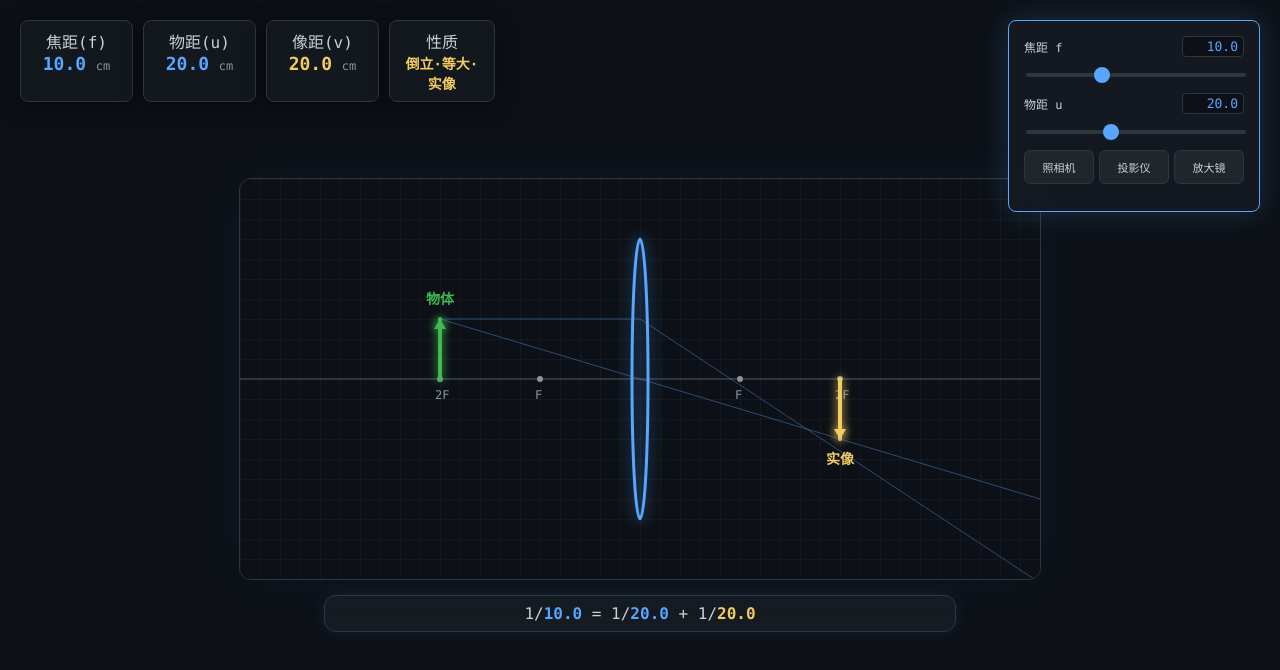
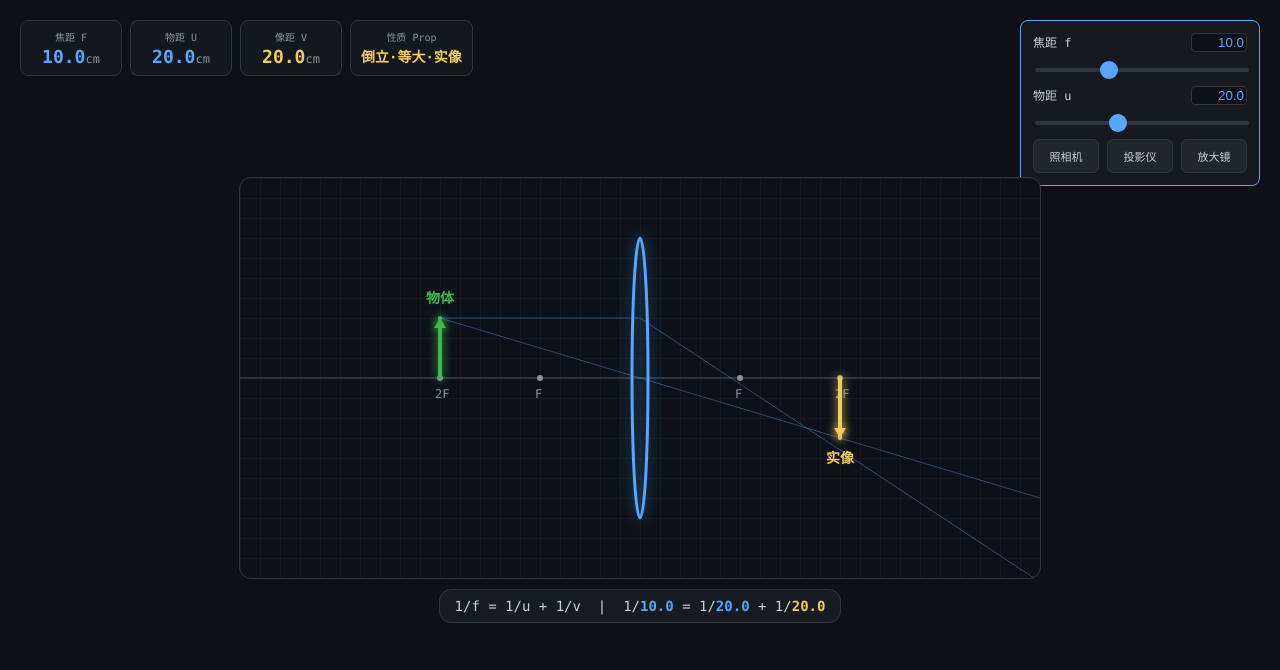
Before and after one commit to minkyang4-afk/DUDU-EDU, a plain HTML site: page index.html in a window 1280 px wide. Drawn offline with Linux system fonts and the light colour scheme.

Commit message:
Update index.html

```diff
--- a/index.html
+++ b/index.html
@@ -3,146 +3,90 @@
 <head>
     <meta charset="UTF-8">
     <meta name="viewport" content="width=device-width, initial-scale=1.0, maximum-scale=1.0, user-scalable=no">
-    <title>AI 光路实验室 v0.8 (修复版)</title>
+    <title>AI 光路实验室 v0.9 (终极触控版)</title>
     <style>
+        /* 全局样式 - 保持不变 */
         body {
-            margin: 0;
-            background-color: #0d1117;
-            color: #c9d1d9;
+            margin: 0; background-color: #0d1117; color: #c9d1d9;
             font-family: 'Consolas', 'Monaco', 'PingFang SC', monospace;
-            display: flex;
-            flex-direction: column;
-            align-items: center;
-            justify-content: center;
-            min-height: 100vh;
-            overflow-x: hidden;
-            overflow-y: auto;
-            touch-action: pan-y;
-            padding: 10px 0;
-            box-sizing: border-box;
+            display: flex; flex-direction: column; align-items: center; justify-content: flex-start;
+            min-height: 100vh; overflow-x: hidden; touch-action: pan-y;
+            padding-top: 10px; box-sizing: border-box;
         }
 
-        /* HUD */
+        /* 响应式布局：HUD */
         #hud-container {
-            position: absolute;
-            top: 20px;
-            left: 20px;
-            display: flex;
-            gap: 10px;
-            flex-wrap: wrap;
-            z-index: 10;
-            pointer-events: none;
+            display: flex; width: 95vw; gap: 8px; flex-wrap: wrap; margin-bottom: 15px; pointer-events: none;
+            justify-content: center;
         }
         .hud-box {
-            background: rgba(22, 27, 34, 0.85);
-            border: 1px solid #30363d;
-            border-radius: 8px;
-            padding: 8px 12px;
-            box-shadow: 0 4px 20px rgba(0, 0, 0, 0.5);
+            background: rgba(22, 27, 34, 0.85); border: 1px solid #30363d; border-radius: 8px;
+            padding: 8px 10px; text-align: center; flex: 1; min-width: 80px;
             backdrop-filter: blur(10px);
-            flex: 1 1 auto;
-            min-width: 80px;
-            text-align: center;
         }
-        .hud-label { font-size: 10px; color: #8b949e; margin-bottom: 2px; }
         .hud-value { font-size: 18px; font-weight: bold; color: #58a6ff; font-family: 'Consolas', monospace; }
+        .hud-label { font-size: 10px; color: #8b949e; display: block; margin-bottom: 2px; }
         .hud-unit { font-size: 12px; color: #8b949e; }
         .highlight-blue { color: #58a6ff; } .highlight-text { color: #f2cc60; }
 
+        /* 控制台 */
+        #control-panel {
+            width: 90vw; background: rgba(22, 27, 34, 0.95); border: 1px solid #58a6ff;
+            border-radius: 8px; padding: 12px; margin-bottom: 15px; box-sizing: border-box;
+        }
+        .control-group { margin-bottom: 10px; }
+        .control-header { display: flex; justify-content: space-between; margin-bottom: 5px; font-size: 12px; }
+        .input-smart { width: 50px; background: #0d1117; border: 1px solid #30363d; color: #58a6ff; text-align: right; border-radius: 4px; }
+        input[type=range] { width: 100%; -webkit-appearance: none; background: transparent; }
+        input[type=range]::-webkit-slider-thumb { -webkit-appearance: none; height: 18px; width: 18px; border-radius: 50%; background: #58a6ff; margin-top: -7px; }
+        input[type=range]::-webkit-slider-runnable-track { width: 100%; height: 4px; background: #30363d; border-radius: 2px; }
+        .preset-grid { display: grid; grid-template-columns: 1fr 1fr 1fr; gap: 8px; }
+        .btn-preset { background: #21262d; border: 1px solid #30363d; color: #c9d1d9; padding: 8px; border-radius: 6px; font-size: 11px; }
+
         /* 画布 */
         #canvas-wrapper {
-            position: relative;
-            box-shadow: 0 0 50px rgba(88, 166, 255, 0.05);
-            border-radius: 12px;
-            overflow: hidden;
-            border: 1px solid #30363d;
-            width: 95vw;
-            max-width: 800px;
-            aspect-ratio: 2 / 1;
-            margin: 10px 0;
-            touch-action: none; /* 关键：画布内禁止浏览器滚动 */
-        }
-        canvas {
-            width: 100%; height: 100%;
+            position: relative; width: 95vw; max-width: 800px; aspect-ratio: 2/1;
+            border: 1px solid #30363d; border-radius: 12px; overflow: hidden;
             background-image: linear-gradient(rgba(255, 255, 255, 0.03) 1px, transparent 1px), linear-gradient(90deg, rgba(255, 255, 255, 0.03) 1px, transparent 1px);
             background-size: 20px 20px; background-color: #0d1117;
-            display: block;
+            touch-action: none; /* 禁止画布内滚动 */
         }
+        canvas { display: block; width: 100%; height: 100%; cursor: crosshair; }
 
         /* 公式 */
-        #formula-bar {
-            margin-top: 5px;
-            background: #161b22;
-            padding: 8px 15px;
-            border-radius: 12px;
-            border: 1px solid #30363d;
-            display: flex;
-            align-items: center;
-            gap: 15px;
-            box-shadow: 0 0 20px rgba(88, 166, 255, 0.1);
-            width: 90vw; max-width: 600px;
-            justify-content: center;
-            flex-wrap: wrap;
-        }
-        .formula-live { font-family: 'Consolas', monospace; font-size: 16px; color: #c9d1d9; }
+        #formula-bar { margin-top: 10px; padding: 8px 15px; border-radius: 12px; background: #161b22; border: 1px solid #30363d; font-family: 'Consolas', monospace; color: #c9d1d9; font-size: 14px; }
         .formula-highlight { color: #58a6ff; font-weight: bold; } .formula-result { color: #f2cc60; font-weight: bold; }
 
-        /* 控制台 */
-        #control-panel {
-            position: absolute;
-            right: 20px;
-            top: 20px;
-            width: 220px;
-            background: rgba(22, 27, 34, 0.95);
-            border: 1px solid #58a6ff;
-            border-radius: 8px;
-            padding: 15px;
-            box-shadow: 0 0 30px rgba(88, 166, 255, 0.2);
-            backdrop-filter: blur(10px);
-            z-index: 20;
-        }
-        .control-group { margin-bottom: 12px; }
-        .control-header { display: flex; justify-content: space-between; align-items: center; margin-bottom: 5px; }
-        .control-label { font-size: 12px; color: #c9d1d9; }
-        .input-smart { width: 50px; background: #0d1117; border: 1px solid #30363d; color: #58a6ff; padding: 2px 5px; border-radius: 4px; font-family: 'Consolas', monospace; font-size: 13px; text-align: right; outline: none; }
-        input[type=range] { width: 100%; -webkit-appearance: none; background: transparent; }
-        input[type=range]::-webkit-slider-thumb { -webkit-appearance: none; height: 16px; width: 16px; border-radius: 50%; background: #58a6ff; cursor: pointer; margin-top: -6px; }
-        input[type=range]::-webkit-slider-runnable-track { width: 100%; height: 4px; cursor: pointer; background: #30363d; border-radius: 2px; }
-        .preset-grid { display: grid; grid-template-columns: 1fr 1fr 1fr; gap: 5px; margin-top: 5px; }
-        .btn-preset { background: #21262d; border: 1px solid #30363d; color: #c9d1d9; padding: 8px 0; border-radius: 6px; font-size: 11px; cursor: pointer; text-align: center; }
-
-        /* 手机适配 */
-        @media (max-width: 850px) {
-            body { justify-content: flex-start; padding-top: 10px; height: auto; }
-            #hud-container { position: static; width: 95vw; justify-content: space-between; margin-bottom: 15px; }
-            #control-panel { position: static; width: 90vw; margin-bottom: 15px; transform: none; box-sizing: border-box; }
-            #canvas-wrapper { width: 95vw; }
+        /* 大屏适配 */
+        @media (min-width: 850px) {
+            body { justify-content: center; padding-top: 0; }
+            #hud-container { position: absolute; top: 20px; left: 20px; width: auto; flex-direction: row; }
+            #control-panel { position: absolute; top: 20px; right: 20px; width: 240px; }
         }
     </style>
 </head>
 <body>
+
     <div id="hud-container">
-        <div class="hud-box"><div>焦距(f)</div><div><span id="hud-f" class="hud-value">10.0</span> <span class="hud-unit">cm</span></div></div>
-        <div class="hud-box"><div>物距(u)</div><div><span id="val-u" class="hud-value highlight-blue">20.0</span> <span class="hud-unit">cm</span></div></div>
-        <div class="hud-box"><div>像距(v)</div><div><span id="val-v" class="hud-value highlight-text">20.0</span> <span class="hud-unit">cm</span></div></div>
-        <div class="hud-box" style="flex: 1.5;"><div>性质</div><div id="img-prop-cn" class="hud-value" style="font-size: 14px;">分析中...</div></div>
+        <div class="hud-box"><span class="hud-label">焦距 F</span><span id="hud-f" class="hud-value">10.0</span><span class="hud-unit">cm</span></div>
+        <div class="hud-box"><span class="hud-label">物距 U</span><span id="val-u" class="hud-value highlight-blue">20.0</span><span class="hud-unit">cm</span></div>
+        <div class="hud-box"><span class="hud-label">像距 V</span><span id="val-v" class="hud-value highlight-text">20.0</span><span class="hud-unit">cm</span></div>
+        <div class="hud-box" style="flex:1.5"><span class="hud-label">性质 Prop</span><span id="img-prop-cn" class="hud-value" style="font-size:14px">分析中...</span></div>
     </div>
 
     <div id="control-panel">
         <div class="control-group">
-            <div class="control-header"><span class="control-label">焦距 f</span><input type="text" id="input-f" class="input-smart" value="10.0"></div>
+            <div class="control-header"><span>焦距 f</span><input type="text" id="input-f" class="input-smart" value="10.0"></div>
             <input type="range" id="slider-f" min="5" max="20" step="0.1" value="10">
         </div>
         <div class="control-group">
-            <div class="control-header"><span class="control-label">物距 u</span><input type="text" id="input-u" class="input-smart" value="20.0"></div>
+            <div class="control-header"><span>物距 u</span><input type="text" id="input-u" class="input-smart" value="20.0"></div>
             <input type="range" id="slider-u" min="2" max="50" step="0.1" value="20">
         </div>
-        <div class="control-group">
-            <div class="preset-grid">
-                <button class="btn-preset" onclick="setPreset('camera')">照相机</button>
-                <button class="btn-preset" onclick="setPreset('projector')">投影仪</button>
-                <button class="btn-preset" onclick="setPreset('magnifier')">放大镜</button>
-            </div>
+        <div class="preset-grid">
+            <button class="btn-preset" onclick="setPreset('camera')">照相机</button>
+            <button class="btn-preset" onclick="setPreset('projector')">投影仪</button>
+            <button class="btn-preset" onclick="setPreset('magnifier')">放大镜</button>
         </div>
     </div>
 
@@ -151,80 +95,69 @@
     </div>
 
     <div id="formula-bar">
-        <div class="formula-live" id="formula-dynamic">Loading...</div>
+        1/f = 1/u + 1/v &nbsp;|&nbsp; <span id="formula-dynamic">Loading...</span>
     </div>
 
 <script>
     const canvas = document.getElementById('opticsCanvas');
     const ctx = canvas.getContext('2d');
 
+    // --- 核心：响应式画布 ---
     function resizeCanvas() {
         const container = document.getElementById('canvas-wrapper');
-        // 关键：确保分辨率匹配
         canvas.width = container.clientWidth;
         canvas.height = container.clientHeight;
         draw();
     }
     window.addEventListener('resize', resizeCanvas);
 
-    const SCALE = 10;
+    // --- 物理参数 ---
+    const SCALE = 10; // 10px = 1cm
     let f_cm = 10.0;
     let f = f_cm * SCALE;
     let objectPos = { x_cm: 20.0, h: 60 };
     let isDragging = false;
 
-    // UI Refs
-    const sliderF = document.getElementById('slider-f'); const inputF = document.getElementById('input-f');
-    const sliderU = document.getElementById('slider-u'); const inputU = document.getElementById('input-u');
-    const hudF = document.getElementById('hud-f'); const formulaDiv = document.getElementById('formula-dynamic');
-
-    // --- 坐标系统核心 ---
-    // 将指针事件转换为相对于画布中心透镜的 cm 距离
+    // --- 交互坐标计算 (Pointer Event) ---
     function getPointerCm(e) {
         const rect = canvas.getBoundingClientRect();
-        // 兼容触摸和鼠标
+        // 兼容鼠标和触摸 (获取第一个触点)
         const clientX = (e.touches && e.touches.length > 0) ? e.touches[0].clientX : e.clientX;
 
-        // 算出在画布内的像素 X
+        // 映射到 Canvas 内部像素
         const x_px = (clientX - rect.left) * (canvas.width / rect.width);
 
-        // 画布中心是透镜位置
+        // 转换为相对于透镜中心的 cm (向左为正)
         const lensX = canvas.width / 2;
-
-        // 向左为正（物距）
         return (lensX - x_px) / SCALE;
     }
 
-    // --- 交互逻辑 ---
+    // --- 交互事件处理 ---
     function handleStart(e) {
-        const u_cm_click = getPointerCm(e);
+        const u_click = getPointerCm(e);
 
-        // 计算 Y 轴点击位置 (像素)
-        const rect = canvas.getBoundingClientRect();
-        const clientY = (e.touches && e.touches.length > 0) ? e.touches[0].clientY : e.clientY;
-        const y_px = (clientY - rect.top) * (canvas.height / rect.height);
-        const axisY = canvas.height / 2;
-
-        // 判定点击范围：X轴误差 ±1.5cm，Y轴误差 ±100px
-        if (Math.abs(u_cm_click - objectPos.x_cm) < 1.5 && Math.abs(y_px - (axisY - objectPos.h)) < 150) {
+        // 🔥 核心修正：判定范围扩大到 4cm (也就是左右各 40px 宽度的区域)
+        // 🔥 核心修正：不再判断 Y 轴高度，只要在这一竖条上点击都算中
+        if (Math.abs(u_click - objectPos.x_cm) < 4.0) {
             isDragging = true;
+            canvas.style.cursor = 'grabbing'; // 改变光标形状
         }
     }
 
     function handleMove(e) {
         if (isDragging) {
-            if (e.cancelable) e.preventDefault(); // 防止手机滚动
+            if (e.cancelable) e.preventDefault(); // 防止手机页面滚动
 
             let newU = getPointerCm(e);
 
-            // 限制范围
-            const maxU = (canvas.width / 2) / SCALE - 1; // 别拖出屏幕左边
-            if (newU < 0.5) newU = 0.5;
+            // 限制范围 (防止拖出屏幕)
+            const maxU = (canvas.width / 2) / SCALE - 0.5;
+            if (newU < 1.0) newU = 1.0;
             if (newU > maxU) newU = maxU;
 
             objectPos.x_cm = newU;
 
-            // 同步UI
+            // 实时更新UI
             sliderU.value = newU.toFixed(1);
             inputU.value = newU.toFixed(1);
             updateAllUI();
@@ -232,34 +165,42 @@
         }
     }
 
-    function handleEnd(e) { isDragging = false; }
+    function handleEnd(e) {
+        isDragging = false;
+        canvas.style.cursor = 'crosshair';
+    }
 
-    // 绑定事件
+    // 绑定所有事件 (Mouse + Touch)
     canvas.addEventListener('mousedown', handleStart);
     canvas.addEventListener('mousemove', handleMove);
     canvas.addEventListener('mouseup', handleEnd);
 
+    // passive: false 是为了能用 preventDefault 阻止滚动
     canvas.addEventListener('touchstart', handleStart, { passive: false });
     canvas.addEventListener('touchmove', handleMove, { passive: false });
     canvas.addEventListener('touchend', handleEnd);
 
-    // --- UI Update ---
+    // --- UI 联动逻辑 ---
+    const sliderF = document.getElementById('slider-f'); const inputF = document.getElementById('input-f');
+    const sliderU = document.getElementById('slider-u'); const inputU = document.getElementById('input-u');
+
     function updateFromInput(type) {
-        if (type === 'f') { let val = parseFloat(inputF.value); if(!isNaN(val)){ f_cm=val; f=f_cm*SCALE; sliderF.value=val; } }
-        else { let val = parseFloat(inputU.value); if(!isNaN(val)){ objectPos.x_cm=val; sliderU.value=val; } }
+        if (type==='f') { let v=parseFloat(inputF.value); if(!isNaN(v)){f_cm=v; f=f_cm*SCALE; sliderF.value=v;} }
+        else { let v=parseFloat(inputU.value); if(!isNaN(v)){objectPos.x_cm=v; sliderU.value=v;} }
         updateAllUI(); draw();
     }
     function updateFromSlider(type) {
-        if (type === 'f') { f_cm=parseFloat(sliderF.value); f=f_cm*SCALE; inputF.value=f_cm.toFixed(1); }
+        if (type==='f') { f_cm=parseFloat(sliderF.value); f=f_cm*SCALE; inputF.value=f_cm.toFixed(1); }
         else { objectPos.x_cm=parseFloat(sliderU.value); inputU.value=objectPos.x_cm.toFixed(1); }
         updateAllUI(); draw();
     }
+
     inputF.addEventListener('input', ()=>updateFromInput('f')); inputU.addEventListener('input', ()=>updateFromInput('u'));
     sliderF.addEventListener('input', ()=>updateFromSlider('f')); sliderU.addEventListener('input', ()=>updateFromSlider('u'));
 
     function setPreset(type) {
-        if(type=='camera'){f_cm=10; objectPos.x_cm=30;}
-        else if(type=='projector'){f_cm=10; objectPos.x_cm=15;}
+        if(type==='camera'){f_cm=10; objectPos.x_cm=30;}
+        else if(type==='projector'){f_cm=10; objectPos.x_cm=15;}
         else{f_cm=10; objectPos.x_cm=5;}
         f=f_cm*SCALE; sliderF.value=f_cm; inputF.value=f_cm.toFixed(1);
         sliderU.value=objectPos.x_cm; inputU.value=objectPos.x_cm.toFixed(1);
@@ -267,46 +208,53 @@
     }
 
     function updateAllUI() {
-        hudF.innerText = f_cm.toFixed(1);
+        document.getElementById('hud-f').innerText = f_cm.toFixed(1);
+        document.getElementById('val-u').innerText = objectPos.x_cm.toFixed(1);
+
+        let v_disp = "∞";
         const u = objectPos.x_cm;
-        let v_disp = "∞";
         if (Math.abs(u - f_cm) > 0.1) {
             const v = (f_cm * u) / (u - f_cm);
             v_disp = Math.abs(v).toFixed(1);
         }
-        formulaDiv.innerHTML = `1/<span class="formula-highlight">${f_cm.toFixed(1)}</span> = 1/<span class="formula-highlight">${u.toFixed(1)}</span> + 1/<span class="formula-result">${v_disp}</span>`;
+        document.getElementById('val-v').innerText = v_disp;
+        document.getElementById('formula-dynamic').innerHTML =
+            `1/<span class="formula-highlight">${f_cm.toFixed(1)}</span> = 1/<span class="formula-highlight">${u.toFixed(1)}</span> + 1/<span class="formula-result">${v_disp}</span>`;
     }
 
-    // --- Draw ---
+    // --- 绘图引擎 ---
     function draw() {
         ctx.clearRect(0,0,canvas.width,canvas.height);
         const lx = canvas.width/2; const ly = canvas.height/2;
-        // 动态高度，适应手机
+        // 动态高度适配
         const h = objectPos.h * (canvas.height/400);
 
-        // Grid & Axis
+        // 轴线与刻度
         ctx.beginPath(); ctx.strokeStyle='#30363d'; ctx.lineWidth=2; ctx.moveTo(0,ly); ctx.lineTo(canvas.width,ly); ctx.stroke();
         ctx.fillStyle='#8b949e'; ctx.font='12px Consolas';
-        [-2*f, -f, f, 2*f].forEach((p,i)=>{ const px=lx+p; ctx.beginPath(); ctx.arc(px,ly,3,0,Math.PI*2); ctx.fill(); ctx.fillText(['2F','F','F','2F'][i], px-5, ly+20); });
+        [-2*f, -f, f, 2*f].forEach((p,i)=>{
+            const px=lx+p; ctx.beginPath(); ctx.arc(px,ly,3,0,Math.PI*2); ctx.fill();
+            ctx.fillText(['2F','F','F','2F'][i], px-5, ly+20);
+        });
 
-        // Lens
+        // 透镜
         ctx.shadowBlur=15; ctx.shadowColor='rgba(88,166,255,0.6)'; ctx.strokeStyle='#58a6ff'; ctx.lineWidth=3;
         ctx.beginPath(); ctx.ellipse(lx,ly,8,canvas.height*0.35,0,0,Math.PI*2); ctx.stroke(); ctx.shadowBlur=0;
 
-        // Calc
+        // 计算像
         const u_px = objectPos.x_cm * SCALE;
         let v_px=0, imgH=0, isVirt=false;
-        if(Math.abs(u_px-f)<0.5) v_px=Infinity;
+        if (Math.abs(u_px-f)<0.5) v_px=Infinity;
         else {
             v_px = (f*u_px)/(u_px-f);
             const M = v_px/u_px; imgH=h*M;
             if(u_px<f) isVirt=true;
         }
 
-        // Object
+        // 绘制物体
         drawArrow(lx-u_px, ly, h, '#3fb950', '物体');
 
-        // Image
+        // 绘制像
         if(v_px!==Infinity) {
             const col = isVirt?'#d2a8ff':'#f2cc60';
             ctx.save(); if(isVirt)ctx.setLineDash([5,5]);
@@ -314,33 +262,30 @@
             ctx.restore();
         }
 
-        // HUD Text Update
+        // 绘制光线
+        ctx.lineWidth=1; ctx.strokeStyle='rgba(88,166,255,0.4)';
+        // 1. 平行 -> 焦点
+        ctx.beginPath(); ctx.moveTo(lx-u_px, ly-h); ctx.lineTo(lx, ly-h); ctx.lineTo(lx+f*10, ly+(h)*10); ctx.stroke();
+        // 2. 过光心
+        ctx.beginPath(); ctx.moveTo(lx-u_px, ly-h);
+        const slope = (ly-(ly-h))/(lx-(lx-u_px));
+        ctx.lineTo(lx+1000, ly+1000*slope); ctx.stroke();
+        // 虚像辅助线
+        if(isVirt) {
+             ctx.save(); ctx.setLineDash([4,6]); ctx.strokeStyle='rgba(210,168,255,0.3)';
+             ctx.beginPath(); ctx.moveTo(lx, ly-h); ctx.lineTo(lx+v_px, ly+imgH);
+             ctx.moveTo(lx, ly); ctx.lineTo(lx+v_px, ly+imgH); ctx.stroke(); ctx.restore();
+        }
+
+        // 更新文字
         const pCn = document.getElementById('img-prop-cn');
-        const valV = document.getElementById('val-v');
-        document.getElementById('val-u').innerText = objectPos.x_cm.toFixed(1);
-        if(v_px===Infinity) { valV.innerText="∞"; pCn.innerText="不成像"; pCn.style.color="#8b949e"; }
+        if(v_px===Infinity) { pCn.innerText="不成像"; pCn.style.color="#8b949e"; }
         else {
-            valV.innerText = Math.abs(v_px/SCALE).toFixed(1);
             if(isVirt) { pCn.innerText="正立·放大·虚像"; pCn.style.color="#d2a8ff"; }
             else {
                 let s = (Math.abs(Math.abs(v_px)-u_px)<1)?"等大":(Math.abs(v_px)>u_px)?"放大":"缩小";
                 pCn.innerText=`倒立·${s}·实像`; pCn.style.color="#f2cc60";
             }
-        }
-
-        // Rays
-        ctx.lineWidth=1; ctx.strokeStyle='rgba(88,166,255,0.4)';
-        // 1. Parallel -> F
-        ctx.beginPath(); ctx.moveTo(lx-u_px, ly-h); ctx.lineTo(lx, ly-h); ctx.lineTo(lx+f*10, ly+(h)*10); ctx.stroke();
-        // 2. Center
-        ctx.beginPath(); ctx.moveTo(lx-u_px, ly-h);
-        const slope = (ly-(ly-h))/(lx-(lx-u_px)); // h/u_px
-        ctx.lineTo(lx+1000, ly+1000*slope); ctx.stroke();
-
-        if(isVirt) {
-             ctx.save(); ctx.setLineDash([4,6]); ctx.strokeStyle='rgba(210,168,255,0.3)';
-             ctx.beginPath(); ctx.moveTo(lx, ly-h); ctx.lineTo(lx+v_px, ly+imgH);
-             ctx.moveTo(lx, ly); ctx.lineTo(lx+v_px, ly+imgH); ctx.stroke(); ctx.restore();
         }
     }
 
@@ -351,7 +296,6 @@
         ctx.font='bold 14px Consolas'; ctx.textAlign='center'; ctx.fillText(txt, x, y-h-(h>0?15:-25)); ctx.textAlign='start';
     }
 
-    // Init
     setTimeout(()=>{resizeCanvas(); updateAllUI();}, 100);
 </script>
 </body>
```
